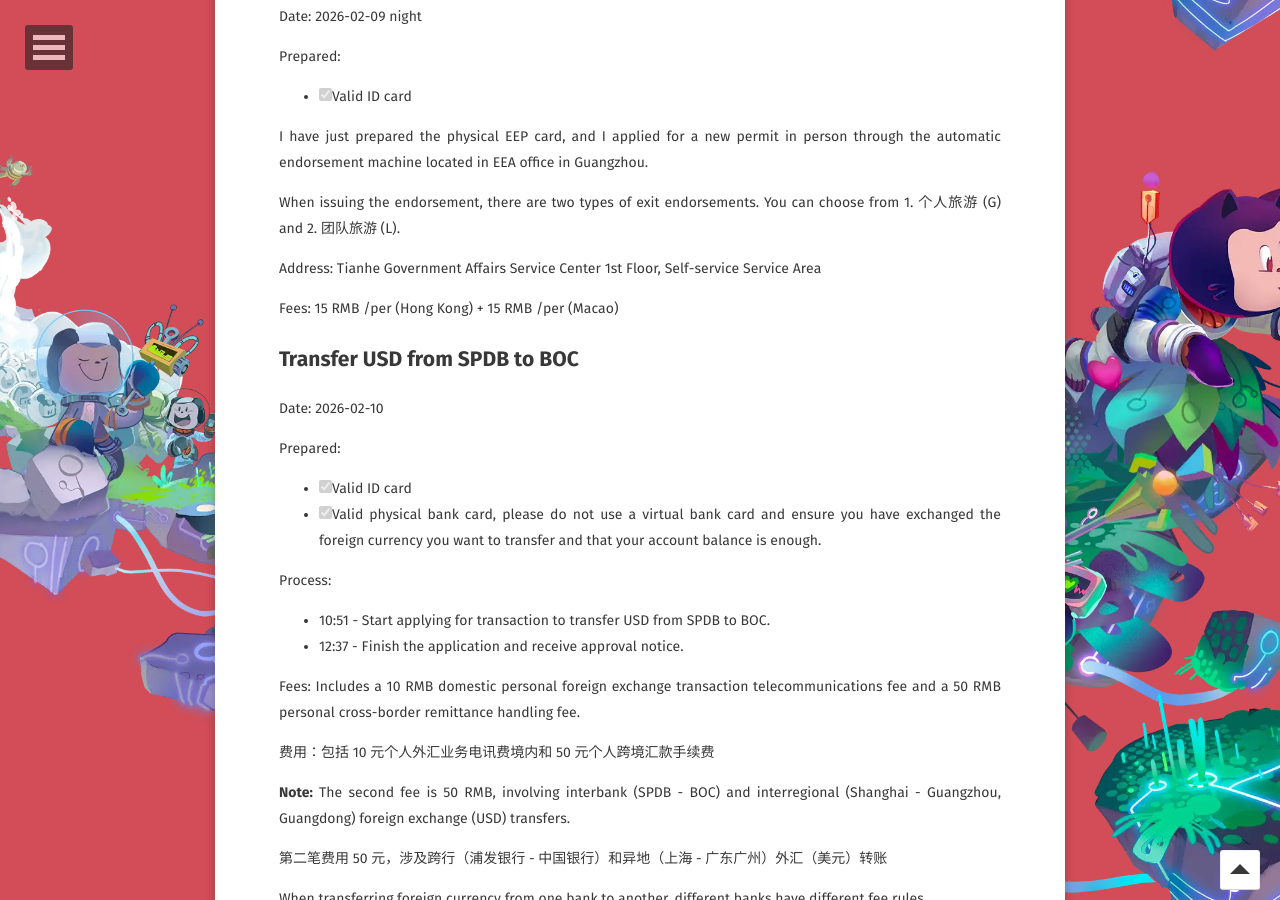
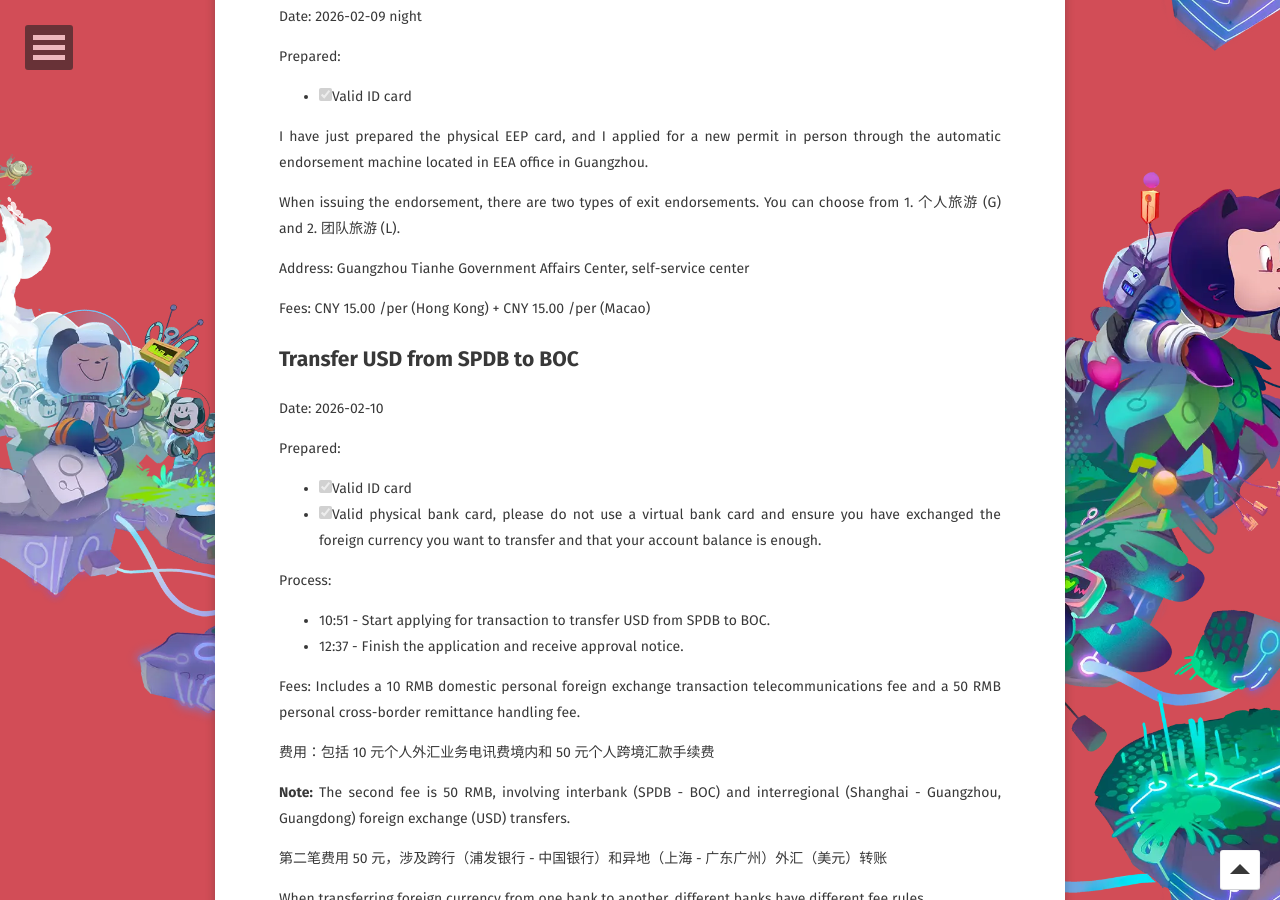
Before and after one commit to WebPavel/WebPavel.github.io, a Jekyll site: the page built from _posts/2026-02-11-How-to-transfer-US-dollars-across-borders.md, in a window 1280 px wide and 900 px high, scrolled down 838 px. Built offline with Jekyll 4.4.1, drawn with Linux system fonts in a browser that asks for light colours; some web fonts are replaced; comment, search, counter and statistics services are not loaded.

Commit message:
feat: standardize currency representation and correct actual addresses

```diff
--- a/_posts/2026-02-11-How-to-transfer-US-dollars-across-borders.md
+++ b/_posts/2026-02-11-How-to-transfer-US-dollars-across-borders.md
@@ -30,9 +30,9 @@ I have just prepared the physical EEP card, and I applied for a new permit in pe
 
 When issuing the endorsement, there are two types of exit endorsements. You can choose from 1. 个人旅游 (G) and 2. 团队旅游 (L).
 
-Address: Tianhe Government Affairs Service Center 1st Floor, Self-service Service Area
+Address: Guangzhou Tianhe Government Affairs Center, self-service center
 
-Fees: 15 RMB /per (Hong Kong) + 15 RMB /per (Macao)
+Fees: CNY 15.00 /per (Hong Kong) + CNY 15.00 /per (Macao)
 
 
 ## Transfer USD from SPDB to BOC
```
